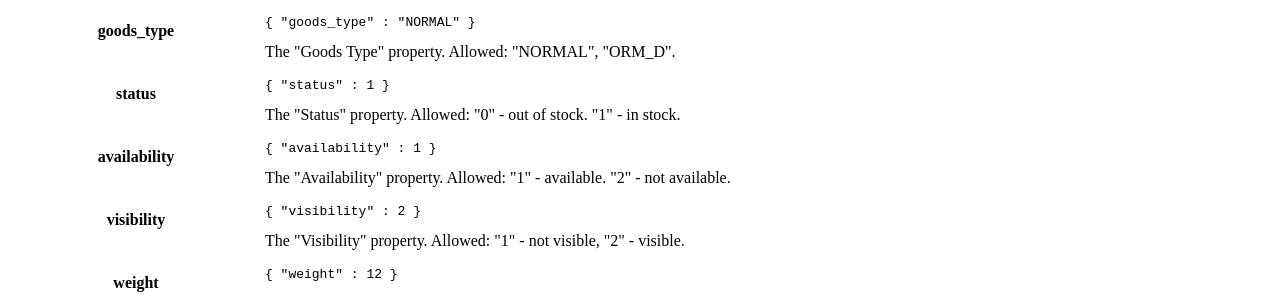
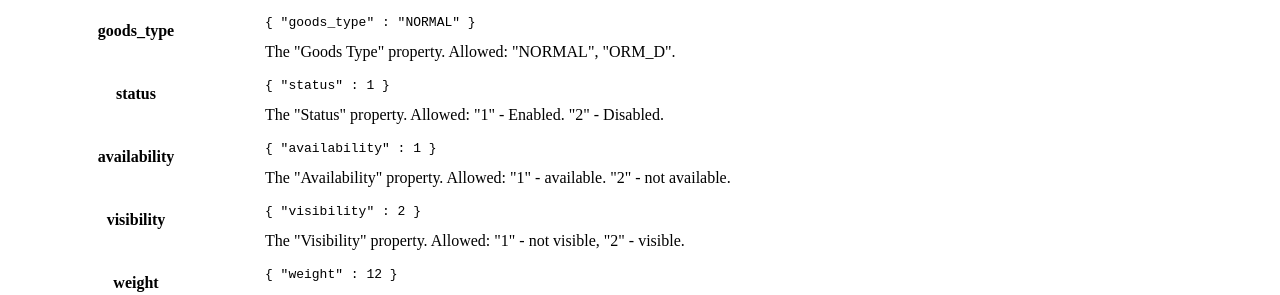
Before and after one commit to ShipStream/shipstream.github.io, a Jekyll site: the page built from _posts/2014-07-25-product.md, in a window 1280 px wide and 900 px high, scrolled down 6925 px. Shown: the part 154-449 px from the top of the window. Built offline with Jekyll 4.4.1, drawn with Linux system fonts in a browser that asks for light colours; a style sheet for code colours, icons or effects is not loaded.

Commit message:
Update Product Status labels

```diff
--- a/_posts/2014-07-25-product.md
+++ b/_posts/2014-07-25-product.md
@@ -477,7 +477,7 @@ true if product was successfully updated.
         <th>status</th>
         <td>
             <pre><code>{ "status" : 1 }</code></pre>
-            The "Status" property. Allowed: "0" - out of stock. "1" - in stock.
+            The "Status" property. Allowed: "1" - Enabled. "2" - Disabled.
         </td>
     </tr>
     <tr>
```
